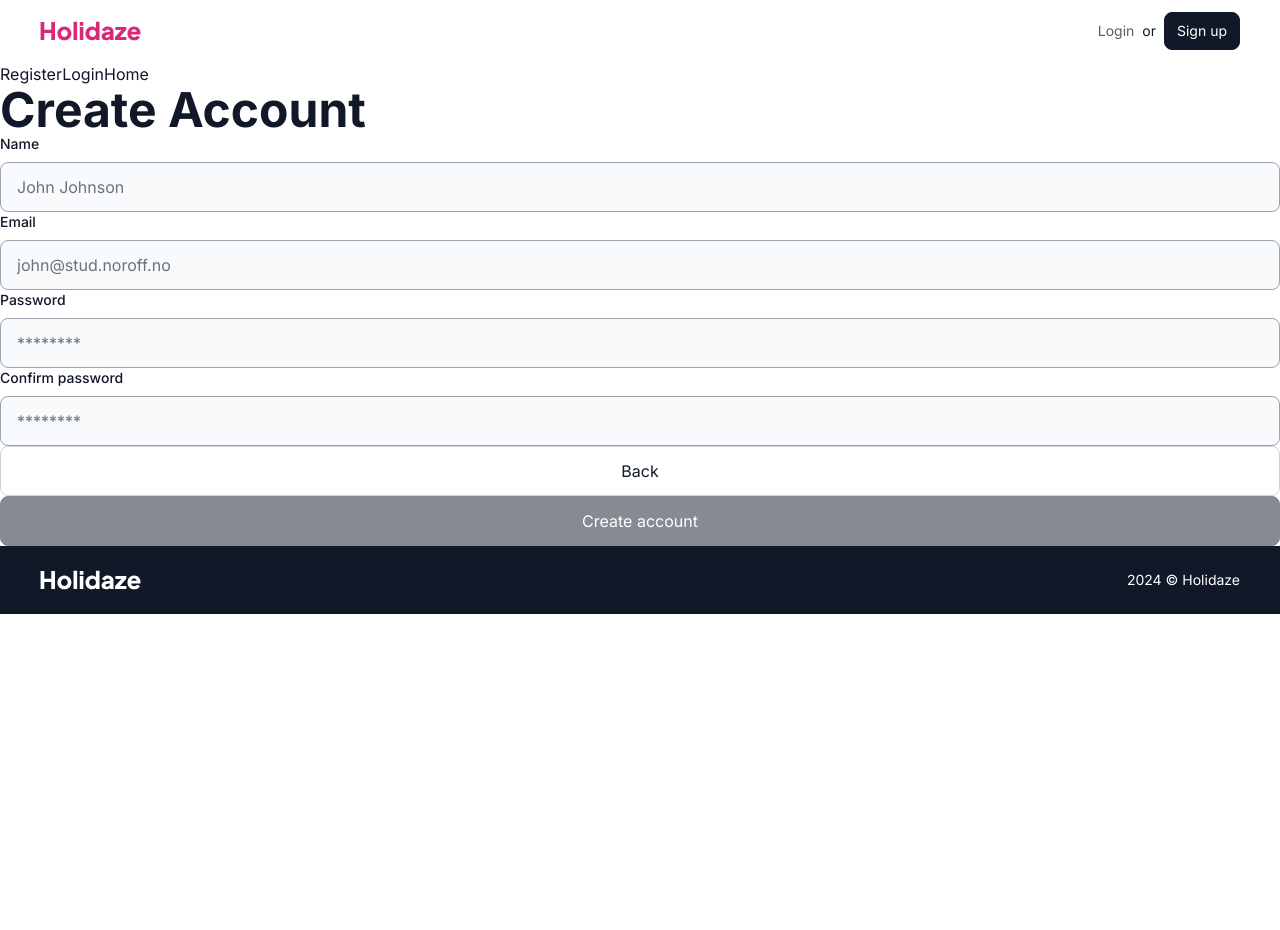
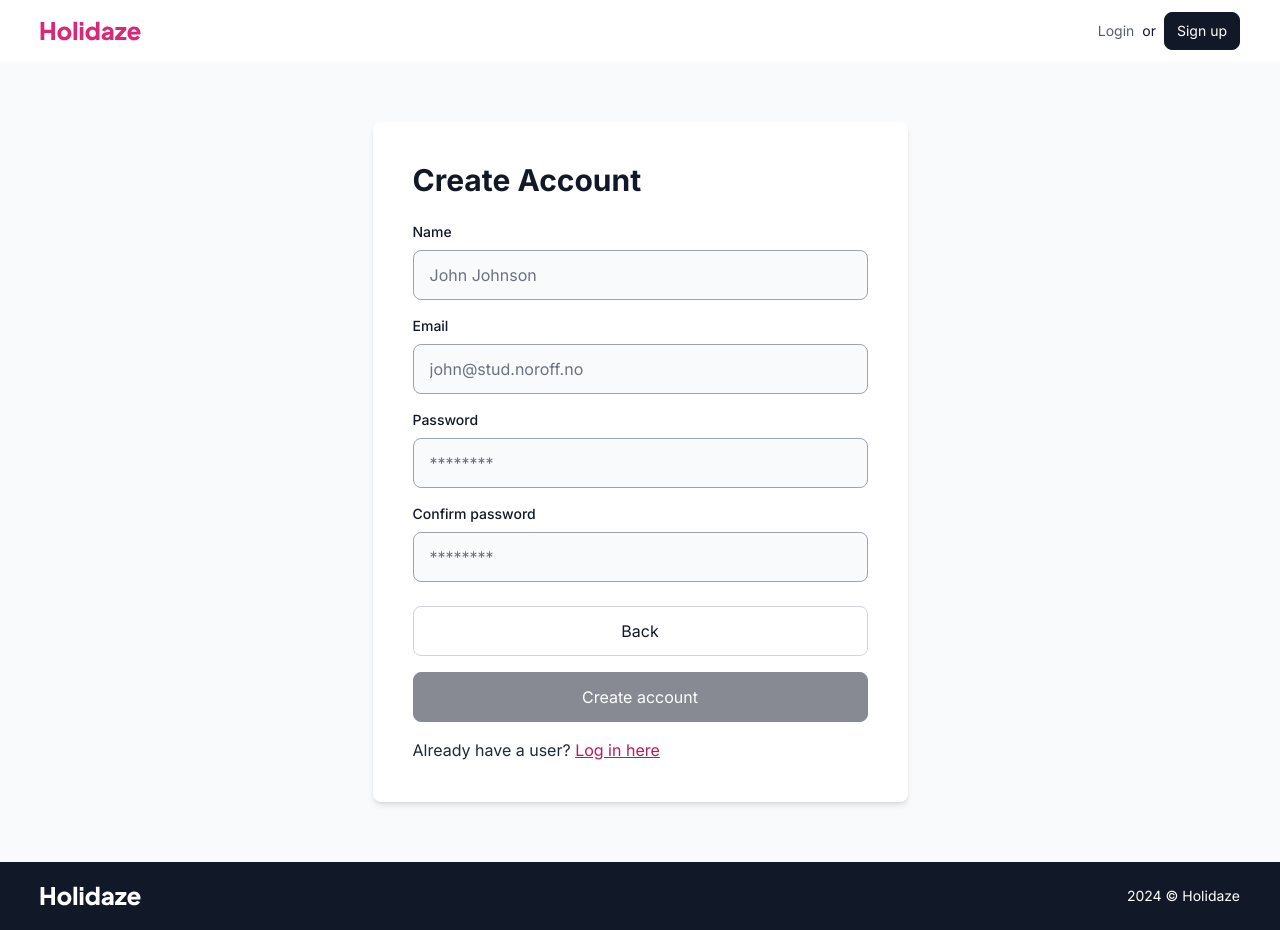
Before and after one commit to sindrebenjamin/holidaze, a React (Vite) app: page /register in a window 1280 px wide. Both pictures are taken after a click on the button "Continue". Before the commit the page ends 800 px from the top, so only its background shows below. Built offline with nearby package versions, Linux system fonts and the light colour scheme.

Commit message:
PAGE: Make registe page pretty

```diff
--- a/src/App.tsx
+++ b/src/App.tsx
@@ -10,10 +10,13 @@ import RegisterPage from "./pages/RegisterPage";
 import AddVenuePage from "./pages/AddVenuePage";
 import EditVenuePage from "./pages/EditVenuePage";
 import VenuePage from "./pages/VenuePage";
+import ScrollToTop from "./components/ScrollToTop";
 import "./global.css";
 
 function App() {
   return (
+    <>
+      <ScrollToTop />
       <Routes>
         <Route path="/" element={<Layout />}>
           <Route index element={<HomePage />} />
@@ -27,6 +30,7 @@ function App() {
           <Route path="venue/:id" element={<VenuePage />} />
         </Route>
       </Routes>
+    </>
   );
 }
 
--- a/src/components/Layout/index.tsx
+++ b/src/components/Layout/index.tsx
@@ -1,4 +1,4 @@
-import { Outlet, NavLink } from "react-router-dom";
+import { Outlet } from "react-router-dom";
 import Header from "./Header";
 import Footer from "./Footer";
 
@@ -6,13 +6,6 @@ const Layout = () => {
   return (
     <>
       <Header />
-      <ul>
-        <li>
-          <NavLink to="/register">Register</NavLink>
-          <NavLink to="/login">Login</NavLink>
-          <NavLink to="/">Home</NavLink>
-        </li>
-      </ul>
       <Outlet />
       <Footer />
     </>
--- /dev/null
+++ b/src/components/ScrollToTop.tsx
@@ -0,0 +1,14 @@
+import { useEffect } from "react";
+import { useLocation } from "react-router-dom";
+
+const ScrollToTop = () => {
+  const { pathname } = useLocation();
+
+  useEffect(() => {
+    window.scrollTo(0, 0);
+  }, [pathname]);
+
+  return null;
+};
+
+export default ScrollToTop;
--- a/src/components/TailwindComponents.tsx
+++ b/src/components/TailwindComponents.tsx
@@ -42,6 +42,11 @@ w-full
 bg-gray-50
 `;
 
+export const FormH1 = tw.h1`
+text-3xl
+font-bold
+`;
+
 export const StyledH1 = tw.h1`
 text-3xl
 md:text-4xl
--- a/src/pages/RegisterPage.tsx
+++ b/src/pages/RegisterPage.tsx
@@ -1,10 +1,11 @@
 import { useForm } from "react-hook-form";
-import { useState } from "react";
+import { useState, useEffect } from "react";
 import { yupResolver } from "@hookform/resolvers/yup";
 import * as yup from "yup";
+import { NavLink } from "react-router-dom";
 
 import { registerUser } from "../auth/registerUser";
-import { StyledH1 } from "../components/TailwindComponents";
+import { FormH1 } from "../components/TailwindComponents";
 import InputAndLabelAndMessage from "../components/InputAndLabelAndMessage";
 import SelectorButton from "../components/SelectorButton";
 import Button from "../components/Button";
@@ -40,18 +41,19 @@ const RegisterPage = () => {
   const [subPage, setSubPage] = useState("accountType");
   const [apiStatus, setApiStatus] = useState<ApiStatus>("idle");
 
+  useEffect(() => {
+    window.scrollTo(0, 0);
+  }, [subPage]);
+
   const apiErrors = typeof apiStatus === "object" ? apiStatus.errors : null;
 
   const {
     register,
     handleSubmit,
     formState: { errors, isValid },
-  } = useForm({ resolver: yupResolver(schema), mode: "onChange" });
+  } = useForm({ resolver: yupResolver(schema), mode: "onBlur" });
 
   function onSubmit(data: FormData) {
-    console.log(data);
-    console.log("venueManager:", venueManager);
-
     const options = {
       method: "POST",
       headers: {
@@ -73,8 +75,9 @@ const RegisterPage = () => {
   }
 
   return (
-    <>
-      <StyledH1>Create Account</StyledH1>
+    <main className="sm:bg-gray-50 sm:flex sm:flex-col sm:justify-center sm:items-center sm:min-h-screen sm:py-12">
+      <div className="bg-white w-full px-4 py-12 min-h-screen sm:min-h-0 sm:p-10 sm:rounded-lg sm:shadow-md max-w-[535px]">
+        <FormH1 className="mb-6">Create Account</FormH1>
         {subPage === "accountType" ? (
           <div className="gap-6 flex flex-col">
             <p className="text-gray-600">
@@ -106,7 +109,10 @@ const RegisterPage = () => {
           </div>
         ) : (
           <>
-          <form onSubmit={handleSubmit(onSubmit)}>
+            <form
+              className="flex flex-col gap-4"
+              onSubmit={handleSubmit(onSubmit)}
+            >
               <InputAndLabelAndMessage
                 type="text"
                 register={register}
@@ -146,6 +152,7 @@ const RegisterPage = () => {
                 error={Boolean(errors.confirmPassword)}
                 message={errors.confirmPassword?.message}
               />
+              <div className="flex flex-col gap-4 mt-2">
                 <Button
                   type="button"
                   fullWidth={true}
@@ -169,6 +176,7 @@ const RegisterPage = () => {
                     "Create account"
                   )}
                 </Button>
+              </div>
             </form>
             <ul className="text-red-500">
               {apiErrors &&
@@ -178,7 +186,17 @@ const RegisterPage = () => {
             </ul>
           </>
         )}
-    </>
+        <p className="text-gray-800 mt-4">
+          Already have a user?{" "}
+          <NavLink
+            to="/login"
+            className="underline text-pink-700 hover:text-pink-800 transition-colors duration-100"
+          >
+            Log in here
+          </NavLink>
+        </p>
+      </div>
+    </main>
   );
 };
 
```
Lines whose indentation alone changed are shown as unchanged.
